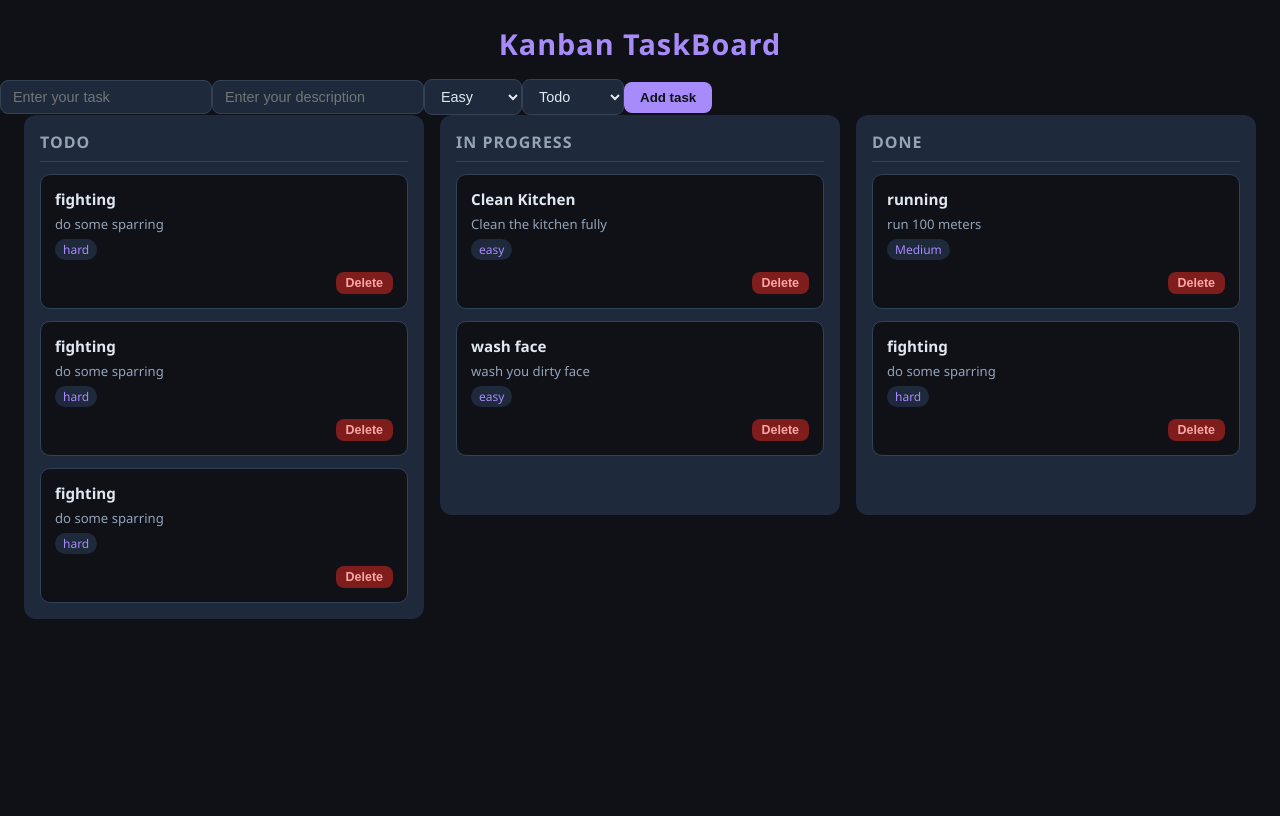
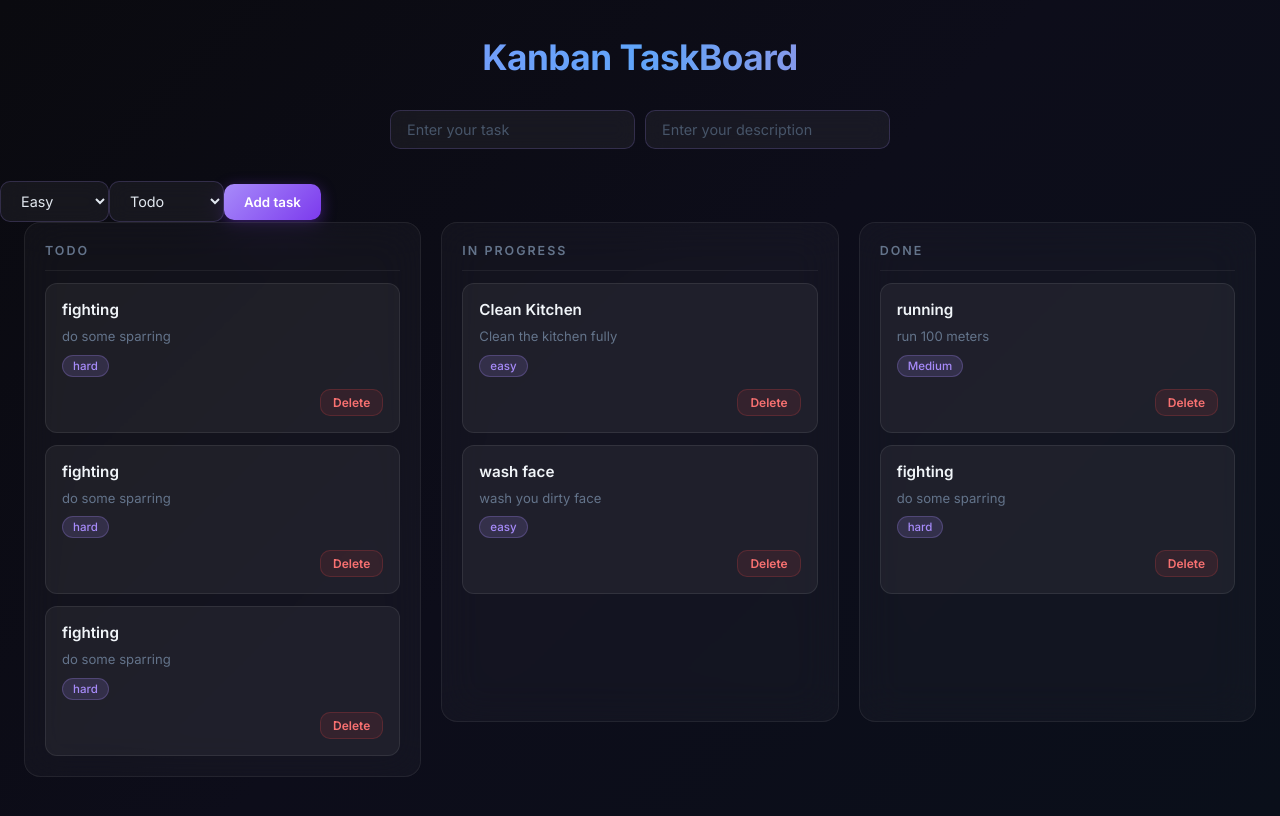
Before and after one commit to Ahtisham-1/KANBAN-TASKBOARD-REACT, a React (Vite) app: page / in a window 1280 px wide. Built offline with nearby package versions, Linux system fonts and the light colour scheme.

Commit message:
refactored the css

```diff
--- a/src/App.tsx
+++ b/src/App.tsx
@@ -90,10 +90,11 @@ function App() {
     setTasks(tasks.filter((task) => task.id !== id));
   }
 
-
   return (
     <>
       <h1>Kanban TaskBoard</h1>
+
+      <div className="form-area">
         <input
           type="text"
           placeholder="Enter your task"
@@ -106,7 +107,7 @@ function App() {
           value={description}
           onChange={(e) => setDescription(e.target.value)}
         />
-
+      </div>
       <select value={tag} onChange={(e) => setTag(e.target.value)}>
         <option value="easy">Easy</option>
         <option value="medium">Medium</option>
--- a/src/index.css
+++ b/src/index.css
@@ -1,3 +1,5 @@
+@import url('https://fonts.googleapis.com/css2?family=Inter:wght@400;500;600;700&display=swap');
+
 * {
   box-sizing: border-box;
   margin: 0;
@@ -5,125 +7,170 @@
 }
 
 body {
-  background-color: #0f1117;
+  background: linear-gradient(135deg, #0a0a0f 0%, #0d0d1a 50%, #0a0f1a 100%);
   color: #e2e8f0;
-  font-family: 'Segoe UI', sans-serif;
+  font-family: 'Inter', sans-serif;
   min-height: 100vh;
 }
 
 h1 {
   text-align: center;
-  padding: 24px 0 16px;
-  font-size: 1.8rem;
-  color: #a78bfa;
-  letter-spacing: 1px;
+  padding: 36px 0 8px;
+  font-size: 2.2rem;
+  font-weight: 700;
+  background: linear-gradient(90deg, #a78bfa, #60a5fa, #f472b6);
+  -webkit-background-clip: text;
+  -webkit-text-fill-color: transparent;
+  background-clip: text;
+  letter-spacing: -0.5px;
 }
 
 .form-area {
   display: flex;
-  gap: 8px;
+  gap: 10px;
   justify-content: center;
   flex-wrap: wrap;
-  padding: 0 16px 24px;
+  padding: 24px 24px 32px;
 }
 
 input, select {
-  padding: 8px 12px;
-  border: 1px solid #334155;
-  border-radius: 8px;
-  background-color: #1e293b;
+  padding: 10px 16px;
+  border: 1px solid rgba(167, 139, 250, 0.2);
+  border-radius: 10px;
+  background: rgba(255, 255, 255, 0.05);
+  backdrop-filter: blur(10px);
   color: #e2e8f0;
   font-size: 0.9rem;
+  font-family: 'Inter', sans-serif;
   outline: none;
+  transition: border-color 0.2s, box-shadow 0.2s;
+}
+
+input::placeholder {
+  color: #475569;
 }
 
 input:focus, select:focus {
   border-color: #a78bfa;
+  box-shadow: 0 0 0 3px rgba(167, 139, 250, 0.15);
+}
+
+select option {
+  background-color: #1e293b;
 }
 
 button {
-  padding: 8px 16px;
+  padding: 10px 20px;
   border: none;
-  border-radius: 8px;
-  background-color: #a78bfa;
-  color: #0f1117;
+  border-radius: 10px;
+  background: linear-gradient(135deg, #a78bfa, #7c3aed);
+  color: white;
   font-weight: 600;
+  font-family: 'Inter', sans-serif;
   cursor: pointer;
-  transition: background-color 0.2s;
+  transition: all 0.2s;
+  box-shadow: 0 4px 15px rgba(124, 58, 237, 0.4);
 }
 
 button:hover {
-  background-color: #7c3aed;
-  color: white;
+  transform: translateY(-1px);
+  box-shadow: 0 6px 20px rgba(124, 58, 237, 0.6);
+}
+
+button:active {
+  transform: translateY(0);
 }
 
 main {
   display: flex;
-  gap: 16px;
-  padding: 0 24px 24px;
+  gap: 20px;
+  padding: 0 24px 40px;
   align-items: flex-start;
 }
 
 .columnDivs {
   flex: 1;
-  background-color: #1e293b;
-  border-radius: 12px;
-  padding: 16px;
-  min-height: 400px;
+  background: rgba(255, 255, 255, 0.03);
+  backdrop-filter: blur(20px);
+  border: 1px solid rgba(255, 255, 255, 0.07);
+  border-radius: 16px;
+  padding: 20px;
+  min-height: 500px;
   display: flex;
   flex-direction: column;
   gap: 12px;
+  transition: border-color 0.2s;
+}
+
+.columnDivs:hover {
+  border-color: rgba(167, 139, 250, 0.2);
 }
 
 .columnDivs h2 {
-  font-size: 1rem;
+  font-size: 0.78rem;
   font-weight: 600;
-  color: #94a3b8;
+  color: #64748b;
   text-transform: uppercase;
-  letter-spacing: 1px;
-  padding-bottom: 8px;
-  border-bottom: 1px solid #334155;
+  letter-spacing: 2px;
+  padding-bottom: 12px;
+  border-bottom: 1px solid rgba(255,255,255,0.06);
 }
 
 .taskCardData {
-  background-color: #0f1117;
-  border: 1px solid #334155;
-  border-radius: 10px;
-  padding: 14px;
+  background: rgba(255, 255, 255, 0.05);
+  border: 1px solid rgba(255, 255, 255, 0.08);
+  border-radius: 12px;
+  padding: 16px;
   display: flex;
   flex-direction: column;
-  gap: 6px;
+  gap: 8px;
+  transition: transform 0.15s, border-color 0.15s, box-shadow 0.15s;
+  cursor: default;
+}
+
+.taskCardData:hover {
+  transform: translateY(-2px);
+  border-color: rgba(167, 139, 250, 0.3);
+  box-shadow: 0 8px 32px rgba(0,0,0,0.3);
 }
 
 .taskCardData h4 {
   font-size: 0.95rem;
-  color: #e2e8f0;
+  font-weight: 600;
+  color: #f1f5f9;
 }
 
 .taskCardData p {
   font-size: 0.82rem;
-  color: #94a3b8;
+  color: #64748b;
+  line-height: 1.5;
 }
 
 .taskCardData span {
-  font-size: 0.75rem;
-  background-color: #1e293b;
+  font-size: 0.72rem;
+  font-weight: 500;
+  background: rgba(167, 139, 250, 0.15);
   color: #a78bfa;
-  padding: 2px 8px;
+  padding: 3px 10px;
   border-radius: 999px;
   width: fit-content;
+  border: 1px solid rgba(167, 139, 250, 0.25);
 }
 
 .taskCardData button {
-  margin-top: 6px;
-  background-color: #7f1d1d;
-  color: #fca5a5;
-  font-size: 0.78rem;
-  padding: 4px 10px;
+  margin-top: 4px;
+  background: rgba(239, 68, 68, 0.1);
+  color: #f87171;
+  font-size: 0.75rem;
+  padding: 5px 12px;
   align-self: flex-end;
+  box-shadow: none;
+  border: 1px solid rgba(239, 68, 68, 0.2);
 }
 
 .taskCardData button:hover {
-  background-color: #991b1b;
-  color: white;
+  background: rgba(239, 68, 68, 0.25);
+  color: #fca5a5;
+  transform: none;
+  box-shadow: none;
 }
```
Lines whose indentation alone changed are shown as unchanged.
